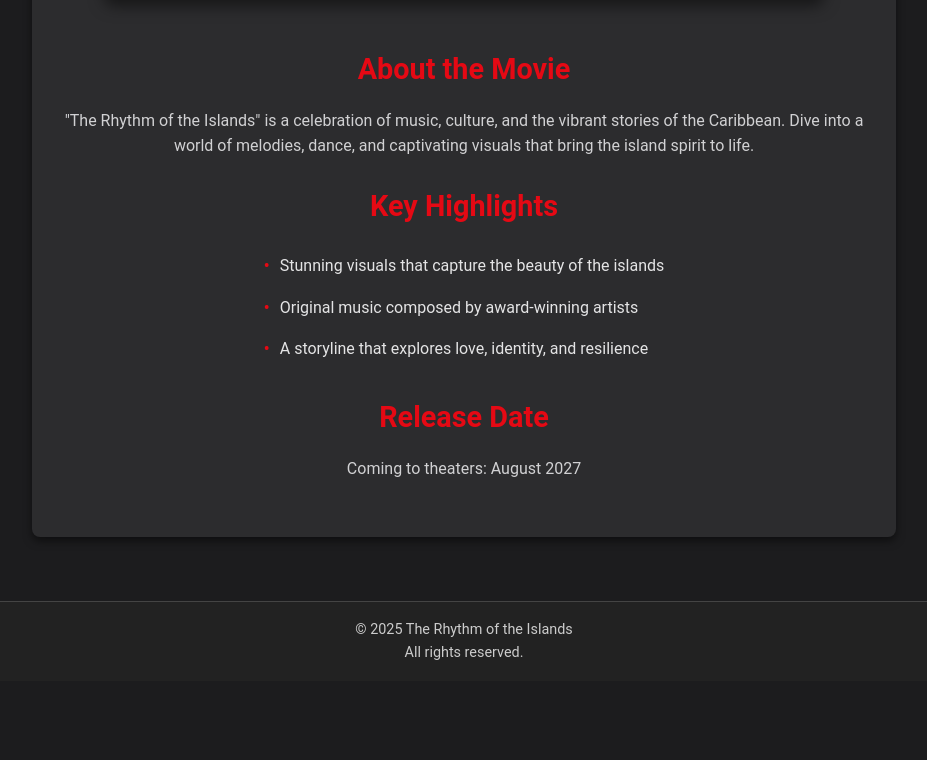
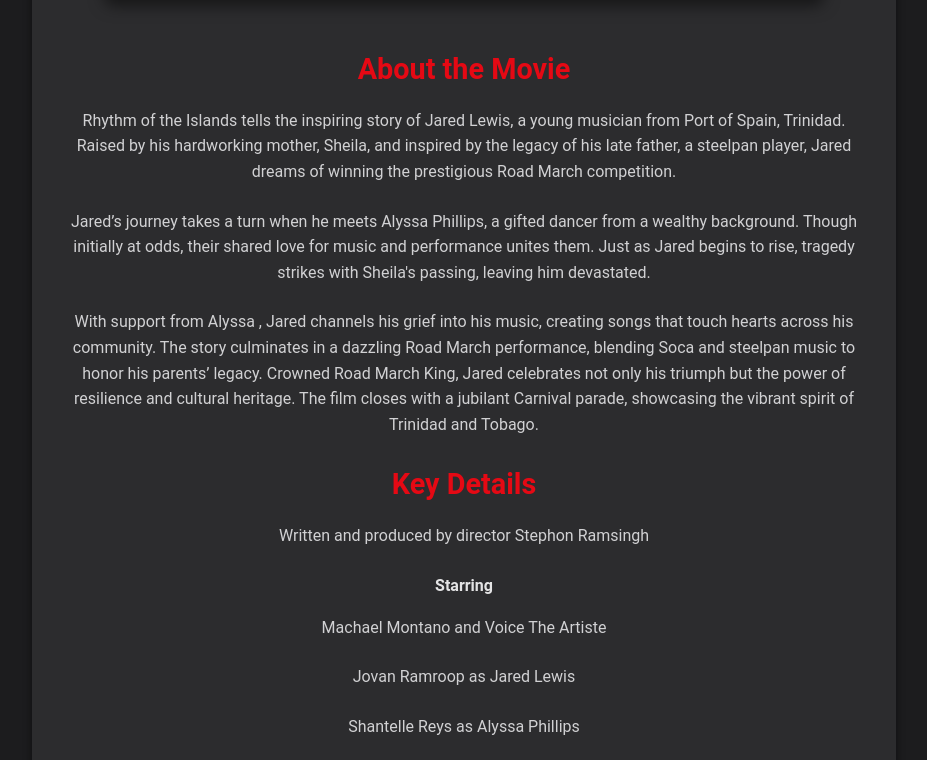
Before and after one commit to ShiveshLallPics/MovieWebsite, a website: page details.html in a window 1280 px wide. Shown: the part 970-1730 px from the top of the page, without its empty margins (176-1103 px from the left). Before the commit the page ends 1667 px from the top, so only its background shows below. Drawn offline with Linux system fonts and the light colour scheme.

Commit message:
FinalChanges1

```diff
--- a/details.html
+++ b/details.html
@@ -19,17 +19,36 @@
             <img src="./Poster.jpg" alt="Movie Poster" class="movie-poster">
             <h2>About the Movie</h2>
             <p>
-                "The Rhythm of the Islands" is a celebration of music, culture, and the vibrant stories of the Caribbean. Dive into a world of melodies, dance, and captivating visuals that bring the island spirit to life.
+                 Rhythm of the Islands tells the inspiring story of Jared Lewis, a young musician from Port
+                of Spain, Trinidad. Raised by his hardworking mother, Sheila, and inspired by the legacy
+                of his late father, a steelpan player, Jared dreams of winning the prestigious Road
+                March competition.
+             </p>
+
+             <p>
+               Jared’s journey takes a turn when he meets Alyssa Phillips, a gifted dancer from a
+                wealthy background. Though initially at odds, their shared love for music and
+                performance unites them. Just as Jared begins to rise, tragedy strikes with Sheila's
+                passing, leaving him devastated.
+            </p>
+            <p>
+               With support from Alyssa , Jared channels his grief into his music, creating songs that
+                touch hearts across his community. The story culminates in a dazzling Road March
+                performance, blending Soca and steelpan music to honor his parents’ legacy. Crowned
+                Road March King, Jared celebrates not only his triumph but the power of resilience and
+                cultural heritage.
+               The film closes with a jubilant Carnival parade, showcasing the vibrant spirit of Trinidad
+                and Tobago.
             </p>
         </section>
 
         <section>
-            <h2>Key Highlights</h2>
-            <ul>
-                <li>Stunning visuals that capture the beauty of the islands</li>
-                <li>Original music composed by award-winning artists</li>
-                <li>A storyline that explores love, identity, and resilience</li>
-            </ul>
+            <h2>Key Details</h2>
+            <p>Written and produced by director Stephon Ramsingh</p>
+            <b>Starring </b>
+            <p>Machael Montano and Voice The Artiste</p>
+            <p>Jovan Ramroop as Jared Lewis</p>
+            <p>Shantelle Reys as Alyssa Phillips</p>
         </section>
 
         <section>
```
